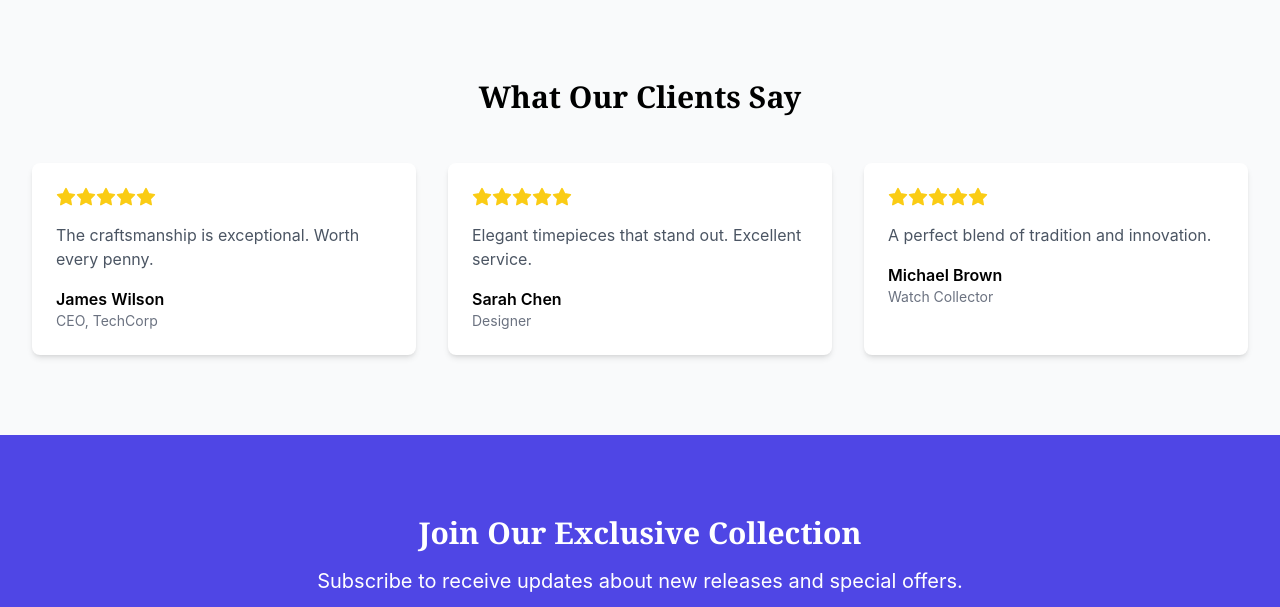
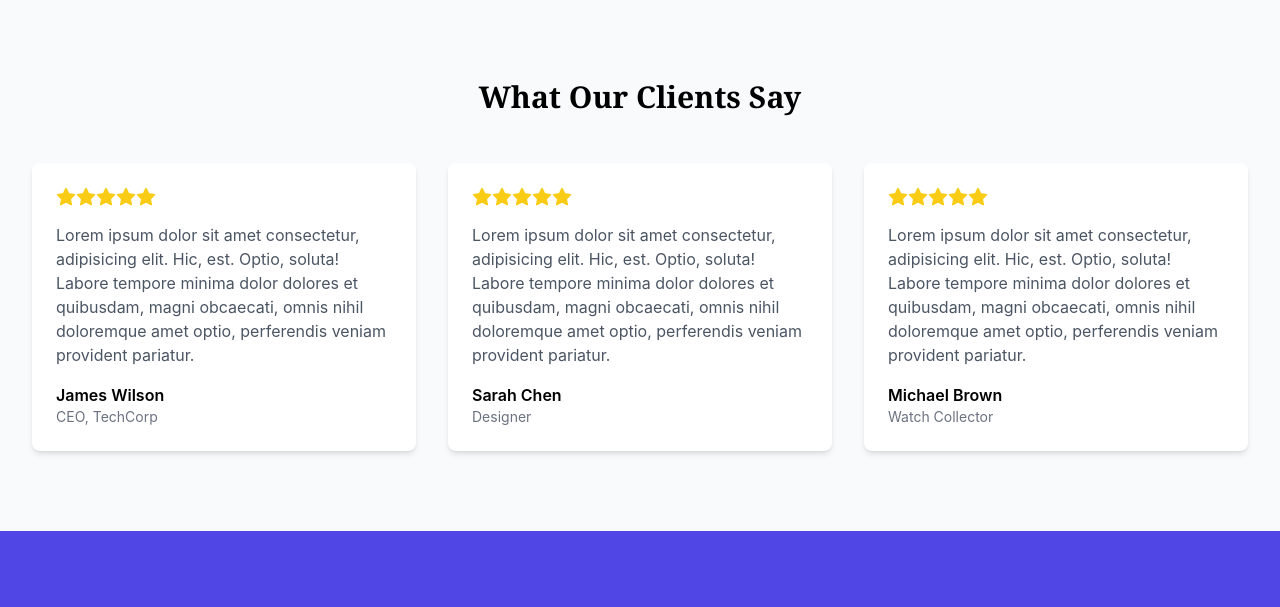
Before and after one commit to weigilau8/css-project, a PHP site: page / in a window 1280 px wide. Shown: the part 1441-2048 px from the top of the page. Run offline with PHP 8.4, Linux system fonts and the light colour scheme.

Commit message:
Add files via upload

```diff
--- a/about.php
+++ b/about.php
@@ -60,7 +60,10 @@
                         <p>Each CHRONO timepiece is assembled by hand in our workshop, undergoing rigorous quality control to ensure it meets our exacting standards.</p>
                     </div>
                 </div>
-                <div class="grid grid-cols-2 gap-4"><img src="https://images.unsplash.com/photo-1524592094714-0f0654e20314?ixlib=rb-4.0.3&amp;auto=format&amp;fit=crop&amp;w=800&amp;q=80" alt="Watchmaking craft" class="w-full h-64 object-cover rounded-lg"><img src="https://images.unsplash.com/photo-1509048191080-d2984bad6ae5?ixlib=rb-4.0.3&amp;auto=format&amp;fit=crop&amp;w=800&amp;q=80" alt="Watch workshop" class="w-full h-64 object-cover rounded-lg"></div>
+                <div class="grid grid-cols-2 gap-4">
+                    <img src="./dist/img/a1.jpeg" alt="Watchmaking craft" class="w-full h-64 object-cover rounded-lg">
+                    <img src="./dist/img/a2.jpeg" alt="Watch workshop" class="w-full h-64 object-cover rounded-lg">
+                </div>
                 </div>
             </div>
         </section>
--- a/components/footer.php
+++ b/components/footer.php
@@ -1,3 +1,5 @@
+
+<!-- This is footer Page -->
         </main>
         <footer class="bg-gray-900 text-white">
             <div class="max-w-7xl mx-auto px-4 sm:px-6 lg:px-8 py-12">
@@ -58,6 +60,6 @@
                     <p>© 2024 CHRONO. All rights reserved.</p>
                 </div>
             </div>
-            </footer>
+        </footer>
     </body>
 </html>
--- a/components/header.php
+++ b/components/header.php
@@ -1,3 +1,6 @@
+
+<!-- This is header page -->
+
 <!DOCTYPE html>
 <html lang="en">
 <head>
--- a/contact.php
+++ b/contact.php
@@ -65,7 +65,9 @@
                   </div>
                </div>
             </div>
-            <div class="aspect-w-16 aspect-h-9"><img src="https://images.unsplash.com/photo-1524661135-423995f22d0b?ixlib=rb-4.0.3&amp;auto=format&amp;fit=crop&amp;w=1600&amp;q=80" alt="Location" class="w-full h-64 object-cover rounded-lg"></div>
+            <div class="aspect-w-16 aspect-h-9">
+               <img src="./dist/img/c1.jpeg" alt="Location" class="w-full h-64 object-cover rounded-lg">
+            </div>
          </div>
       </div>
    </div>
--- a/index.php
+++ b/index.php
@@ -24,7 +24,7 @@
             <div class="grid grid-cols-1 md:grid-cols-3 gap-8">
                 <div class="group">
                 <div class="relative overflow-hidden rounded-lg mb-4">
-                    <img src="https://images.unsplash.com/photo-1523170335258-f5ed11844a49?ixlib=rb-4.0.3&amp;auto=format&amp;fit=crop&amp;w=800&amp;q=80" alt="Classic Chronograph" class="w-full h-80 object-cover transform group-hover:scale-105 transition duration-500">
+                    <img src="./dist/img/1.jpeg" alt="Classic Chronograph" class="w-full h-80 object-cover transform group-hover:scale-105 transition duration-500">
                     <div class="absolute inset-0 bg-black/20 group-hover:bg-black/40 transition"></div>
                     <button class="absolute bottom-4 left-4 right-4 bg-white text-gray-900 py-2 rounded-md opacity-0 group-hover:opacity-100 transition">View Details</button>
                 </div>
@@ -33,7 +33,7 @@
                 </div>
                 <div class="group">
                 <div class="relative overflow-hidden rounded-lg mb-4">
-                    <img src="https://images.unsplash.com/photo-1547996160-81dfa63595aa?ixlib=rb-4.0.3&amp;auto=format&amp;fit=crop&amp;w=800&amp;q=80" alt="Elegant Automatic" class="w-full h-80 object-cover transform group-hover:scale-105 transition duration-500">
+                    <img src="./dist/img/2.jpeg" alt="Elegant Automatic" class="w-full h-80 object-cover transform group-hover:scale-105 transition duration-500">
                     <div class="absolute inset-0 bg-black/20 group-hover:bg-black/40 transition"></div>
                     <button class="absolute bottom-4 left-4 right-4 bg-white text-gray-900 py-2 rounded-md opacity-0 group-hover:opacity-100 transition">View Details</button>
                 </div>
@@ -42,7 +42,7 @@
                 </div>
                 <div class="group">
                 <div class="relative overflow-hidden rounded-lg mb-4">
-                    <img src="https://images.unsplash.com/photo-1522312346375-d1a52e2b99b3?ixlib=rb-4.0.3&amp;auto=format&amp;fit=crop&amp;w=800&amp;q=80" alt="Sport Edition" class="w-full h-80 object-cover transform group-hover:scale-105 transition duration-500">
+                    <img src="./dist/img/3.jpeg" alt="Sport Edition" class="w-full h-80 object-cover transform group-hover:scale-105 transition duration-500">
                     <div class="absolute inset-0 bg-black/20 group-hover:bg-black/40 transition"></div>
                     <button class="absolute bottom-4 left-4 right-4 bg-white text-gray-900 py-2 rounded-md opacity-0 group-hover:opacity-100 transition">View Details</button>
                 </div>
@@ -74,7 +74,7 @@
                         <polygon points="12 2 15.09 8.26 22 9.27 17 14.14 18.18 21.02 12 17.77 5.82 21.02 7 14.14 2 9.27 8.91 8.26 12 2"></polygon>
                     </svg>
                 </div>
-                <p class="text-gray-600 mb-4">The craftsmanship is exceptional. Worth every penny.</p>
+                <p class="text-gray-600 mb-4">Lorem ipsum dolor sit amet consectetur, adipisicing elit. Hic, est. Optio, soluta! Labore tempore minima dolor dolores et quibusdam, magni obcaecati, omnis nihil doloremque amet optio, perferendis veniam provident pariatur.</p>
                 <div>
                     <p class="font-semibold">James Wilson</p>
                     <p class="text-sm text-gray-500">CEO, TechCorp</p>
@@ -98,7 +98,7 @@
                         <polygon points="12 2 15.09 8.26 22 9.27 17 14.14 18.18 21.02 12 17.77 5.82 21.02 7 14.14 2 9.27 8.91 8.26 12 2"></polygon>
                     </svg>
                 </div>
-                <p class="text-gray-600 mb-4">Elegant timepieces that stand out. Excellent service.</p>
+                <p class="text-gray-600 mb-4">Lorem ipsum dolor sit amet consectetur, adipisicing elit. Hic, est. Optio, soluta! Labore tempore minima dolor dolores et quibusdam, magni obcaecati, omnis nihil doloremque amet optio, perferendis veniam provident pariatur.</p>
                 <div>
                     <p class="font-semibold">Sarah Chen</p>
                     <p class="text-sm text-gray-500">Designer</p>
@@ -122,7 +122,7 @@
                         <polygon points="12 2 15.09 8.26 22 9.27 17 14.14 18.18 21.02 12 17.77 5.82 21.02 7 14.14 2 9.27 8.91 8.26 12 2"></polygon>
                     </svg>
                 </div>
-                <p class="text-gray-600 mb-4">A perfect blend of tradition and innovation.</p>
+                <p class="text-gray-600 mb-4">Lorem ipsum dolor sit amet consectetur, adipisicing elit. Hic, est. Optio, soluta! Labore tempore minima dolor dolores et quibusdam, magni obcaecati, omnis nihil doloremque amet optio, perferendis veniam provident pariatur.</p>
                 <div>
                     <p class="font-semibold">Michael Brown</p>
                     <p class="text-sm text-gray-500">Watch Collector</p>
```
Also changed, not shown: products.php (+6 -6 lines), dist/img/1.jpeg (added), dist/img/2.jpeg (added), dist/img/3.jpeg (added), dist/img/4.jpeg (added), 3 other files.
